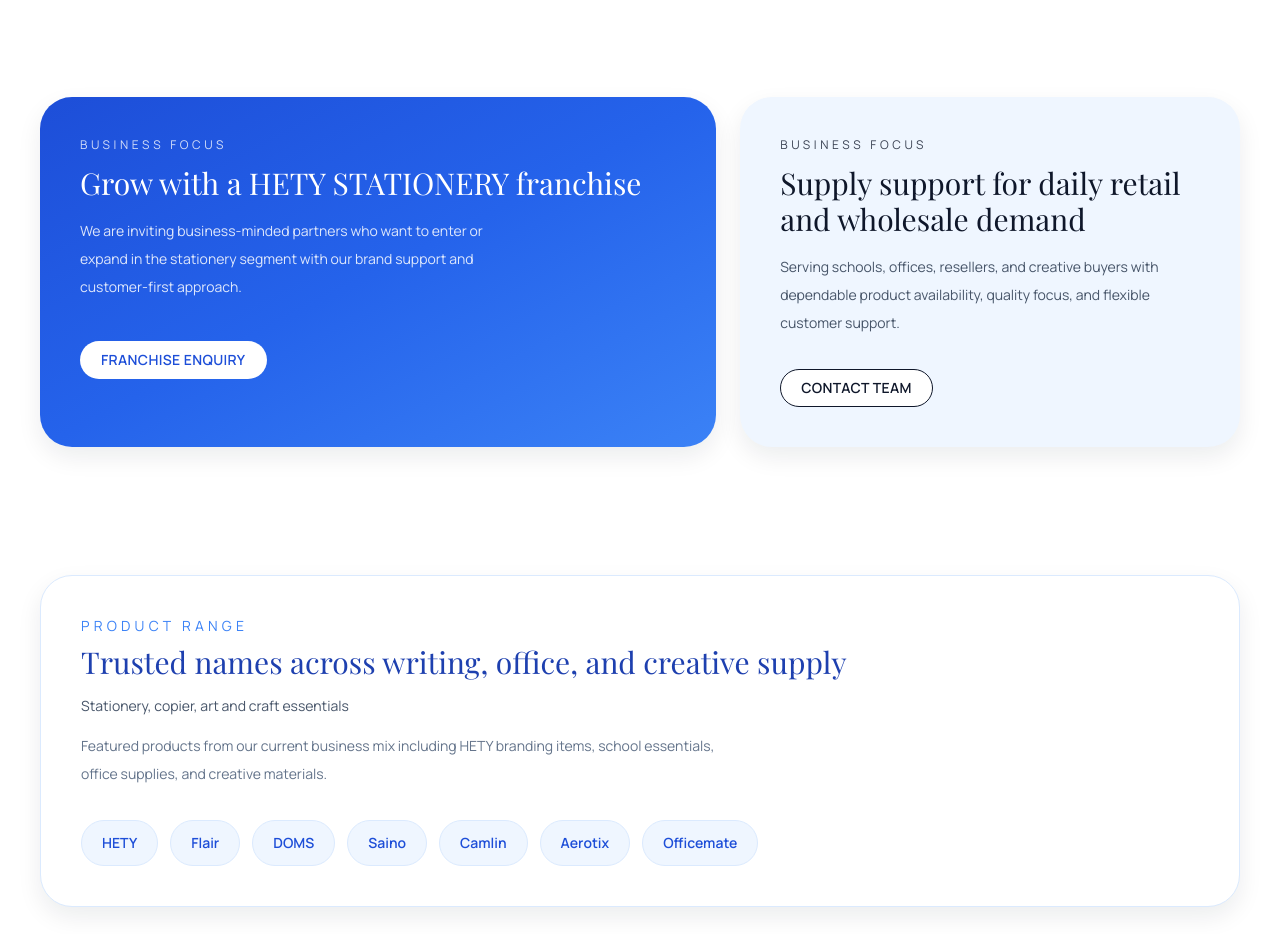
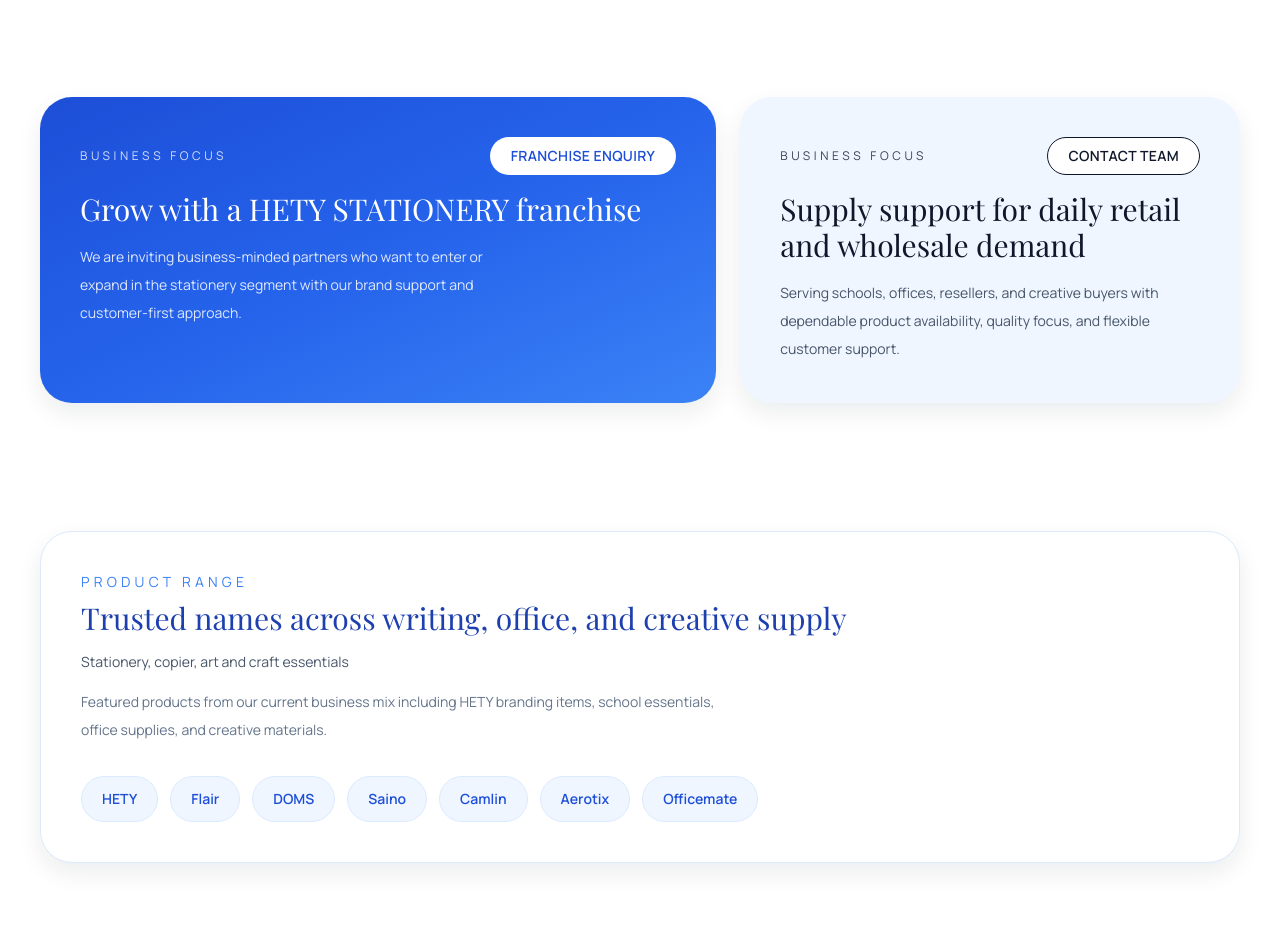
Before and after one commit to arriviste0/hety_stationary, a Next.js app: page / in a window 1280 px wide. Shown: the part 1720-2654 px from the top of the page. Built offline with nearby package versions, Linux system fonts and the light colour scheme; no server answers; the database is empty; a web font is replaced by a local one.

Commit message:
Update promo banner layout and email links

```diff
--- a/app/(pages)/contact/page.tsx
+++ b/app/(pages)/contact/page.tsx
@@ -1,3 +1,6 @@
+const BUSINESS_EMAIL = "hapyfranchise@gmail.com";
+const BUSINESS_EMAIL_HREF = `mailto:${BUSINESS_EMAIL}?subject=Business%20Enquiry`;
+
 const contacts = [
   {
     title: "Call Us",
@@ -5,7 +8,7 @@
   },
   {
     title: "Email Us",
-    text: "hapyfranchise@gmail.com"
+    text: BUSINESS_EMAIL
   },
   {
     title: "WhatsApp",
@@ -75,7 +78,7 @@
           </div>
           <div className="mt-5 flex flex-wrap gap-3">
             <a
-              href="mailto:hapyfranchise@gmail.com"
+              href={BUSINESS_EMAIL_HREF}
               className="btn-primary px-6 py-3 text-sm font-semibold"
             >
               Email Sales
--- a/components/Footer.tsx
+++ b/components/Footer.tsx
@@ -3,6 +3,9 @@
 import Image from "next/image";
 import Link from "next/link";
 import { Instagram, MapPin, Phone, Mail } from "lucide-react";
+
+const BUSINESS_EMAIL = "hapyfranchise@gmail.com";
+const BUSINESS_EMAIL_HREF = `mailto:${BUSINESS_EMAIL}?subject=Business%20Enquiry`;
 
 export default function Footer() {
   return (
@@ -73,8 +76,8 @@
             </p>
             <p className="flex items-center gap-2">
               <Mail size={16} className="text-brand-600" />
-              <a href="mailto:hapyfranchise@gmail.com" className="link-underline text-brand-600">
-                hapyfranchise@gmail.com
+              <a href={BUSINESS_EMAIL_HREF} className="link-underline text-brand-600">
+                {BUSINESS_EMAIL}
               </a>
             </p>
             <p className="flex items-center gap-2">
--- a/components/NewsletterStrip.tsx
+++ b/components/NewsletterStrip.tsx
@@ -1,3 +1,6 @@
+const BUSINESS_EMAIL = "hapyfranchise@gmail.com";
+const BUSINESS_EMAIL_HREF = `mailto:${BUSINESS_EMAIL}?subject=Business%20Enquiry`;
+
 export default function NewsletterStrip() {
   return (
     <section className="bg-white">
@@ -12,14 +15,14 @@
                 Connect for supply, stores, or franchise discussion
               </h3>
               <p className="mt-4 text-sm leading-7 text-slate-600">
-                Email hapyfranchise@gmail.com or call our team for product,
+                Email {BUSINESS_EMAIL} or call our team for product,
                 wholesale, or franchise support. We work with a practical
                 approach and direct communication.
               </p>
             </div>
             <div className="grid gap-3 sm:grid-cols-2 lg:min-w-[360px]">
               <a
-                href="mailto:hapyfranchise@gmail.com"
+                href={BUSINESS_EMAIL_HREF}
                 className="btn-primary inline-flex items-center justify-center rounded-full px-6 py-3 text-sm font-semibold"
               >
                 Email Us
--- a/components/PromoBanners.tsx
+++ b/components/PromoBanners.tsx
@@ -16,7 +16,6 @@
             href: "/franchise",
             color: "bg-gradient-to-br from-brand-700 via-brand-600 to-brand-500 text-white",
             textColor: "text-white/85",
-            buttonSpacing: "mt-10",
             buttonClass:
               "border-white/20 bg-white text-brand-700 hover:border-white hover:bg-accent-yellow hover:text-slate-900"
           },
@@ -28,7 +27,6 @@
             href: "/contact",
             color: "bg-brand-50 text-slate-900",
             textColor: "text-slate-600",
-            buttonSpacing: "mt-8",
             buttonClass:
               "border-slate-900 bg-white text-slate-900 hover:border-slate-900 hover:bg-accent-pink hover:text-white"
           }
@@ -41,19 +39,21 @@
             transition={{ duration: 0.6 }}
             className={`rounded-[2rem] ${banner.color} p-10 shadow-soft`}
           >
-            <p className="text-xs uppercase tracking-[0.3em] opacity-80">
-              Business Focus
-            </p>
-            <h3 className="mt-3 text-2xl font-display sm:text-3xl">{banner.title}</h3>
+            <div className="flex flex-wrap items-center justify-between gap-4">
+              <p className="text-xs uppercase tracking-[0.3em] opacity-80">
+                Business Focus
+              </p>
+              <Link
+                href={banner.href}
+                className={`inline-flex items-center rounded-full border px-5 py-2 text-sm font-semibold uppercase tracking-wide transition-all duration-200 ease-out hover:-translate-y-0.5 ${banner.buttonClass}`}
+              >
+                {banner.cta}
+              </Link>
+            </div>
+            <h3 className="mt-4 text-2xl font-display sm:text-3xl">{banner.title}</h3>
             <p className={`mt-4 max-w-md text-sm leading-7 ${banner.textColor}`}>
               {banner.text}
             </p>
-            <Link
-              href={banner.href}
-              className={`${banner.buttonSpacing} inline-flex items-center rounded-full border px-5 py-2 text-sm font-semibold uppercase tracking-wide transition-all duration-200 ease-out hover:-translate-y-0.5 ${banner.buttonClass}`}
-            >
-              {banner.cta}
-            </Link>
           </motion.div>
         ))}
       </div>
```
